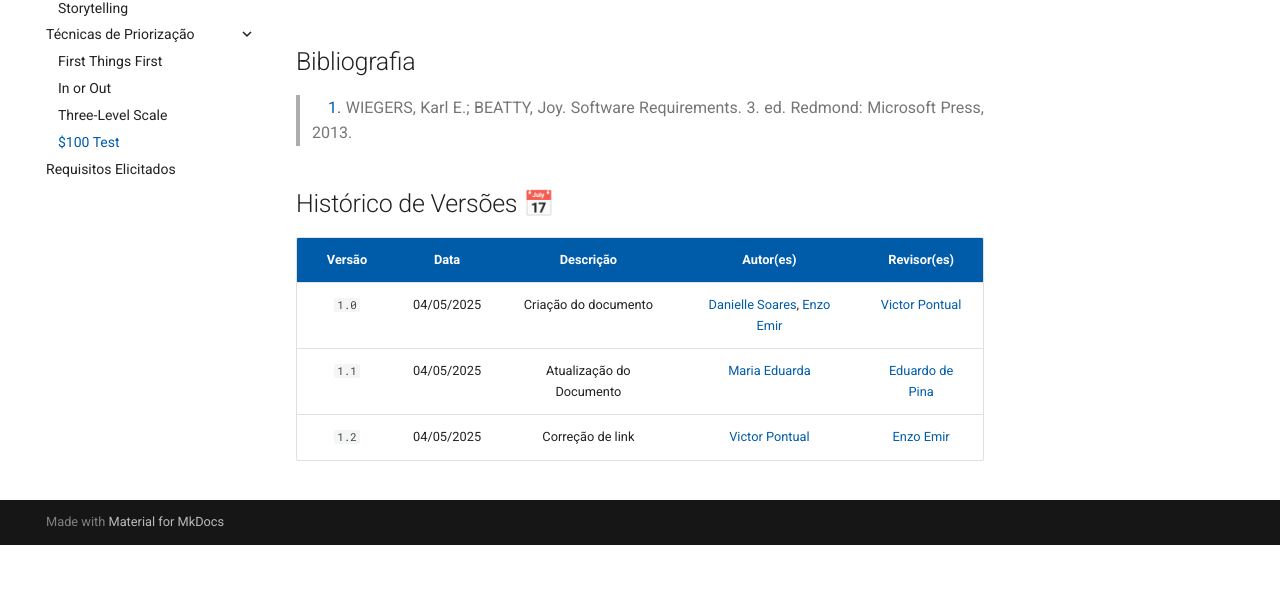
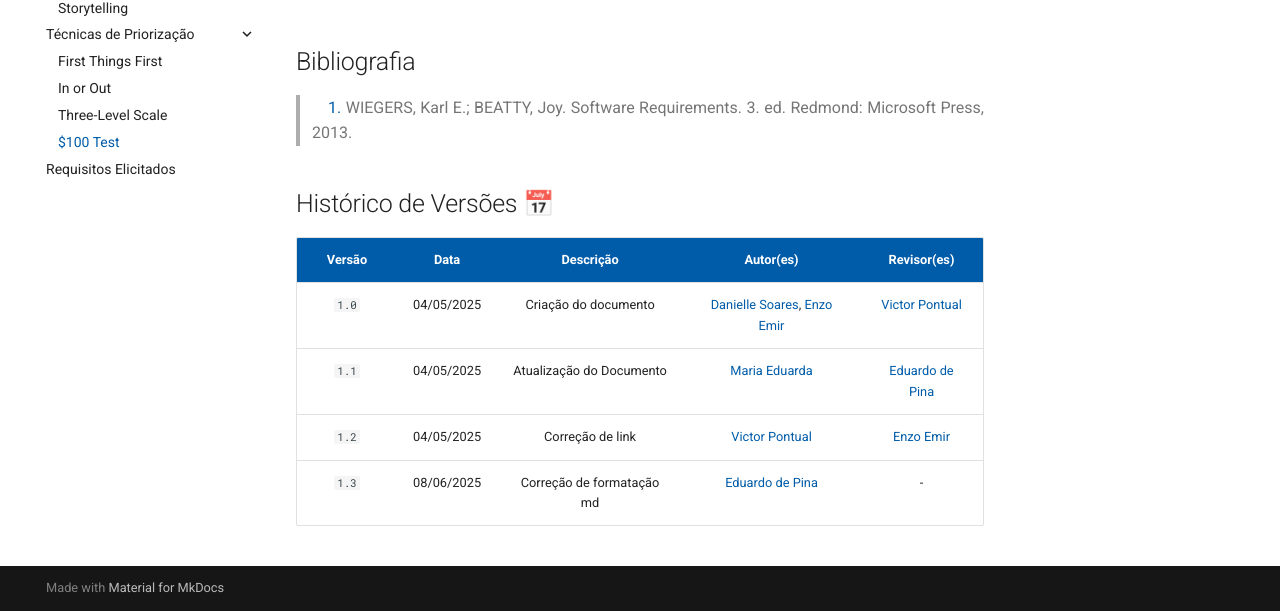
Before and after one commit to eduardodpms/REQ-FGTS, an MkDocs documentation site: the page built from docs/Elicitacao/Tecnicas-de-Priorizacao/100-Test.md, in a window 1280 px wide and 900 px high, scrolled down 9076 px, cut to the strip 289-900 px from the top of the window. Built offline with MkDocs 1.6.1 and Material for MkDocs 9.7.7, drawn with Linux system fonts in a browser that asks for light colours; comment, search, counter and statistics services are not loaded; before the commit the page ends 9910 px from its top, so only the background shows below that.

Commit message:
docs: atualizar histórico

```diff
--- a/docs/Elicitacao/Tecnicas-de-Priorizacao/100-Test.md
+++ b/docs/Elicitacao/Tecnicas-de-Priorizacao/100-Test.md
@@ -141,3 +141,4 @@ A técnica foi aplicada de forma individual, sendo que cada participante aplicou
 | `1.0` | 04/05/2025 | Criação do documento | [Danielle Soares](https://github.com/danielle-soaress), [Enzo Emir](https://github.com/EnzoEmir) | [Victor Pontual](https://github.com/VictorPontual) |
 | `1.1` | 04/05/2025 | Atualização do Documento | [Maria Eduarda](https://github.com/dudaa28) | [Eduardo de Pina](https://github.com/eduardodpms) |
 | `1.2` | 04/05/2025 | Correção de link | [Victor Pontual](https://github.com/VictorPontual) | [Enzo Emir](https://github.com/EnzoEmir) |
+| `1.3` | 08/06/2025 | Correção de formatação md | [Eduardo de Pina](https://github.com/eduardodpms) | - |
```
